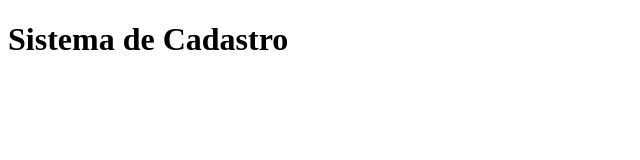
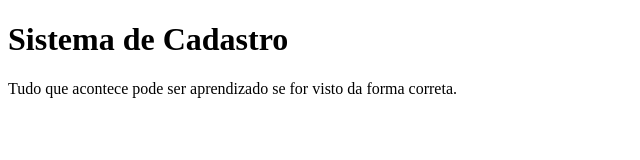
Before and after one commit to Lucianofiorentin/Teste-README, a plain HTML site: page index.html in a window 1280 px wide. Shown: the whole page, without its empty margins (0-640 px from the left). Drawn offline with Linux system fonts and the light colour scheme.

Commit message:
Atualização de texto

```diff
--- a/index.html
+++ b/index.html
@@ -8,5 +8,7 @@
 </head>
 <body>
     <h1>Sistema de Cadastro</h1>
+
+    <p>Tudo que acontece pode ser aprendizado se for visto da forma correta.</p>
 </body>
 </html>
```
